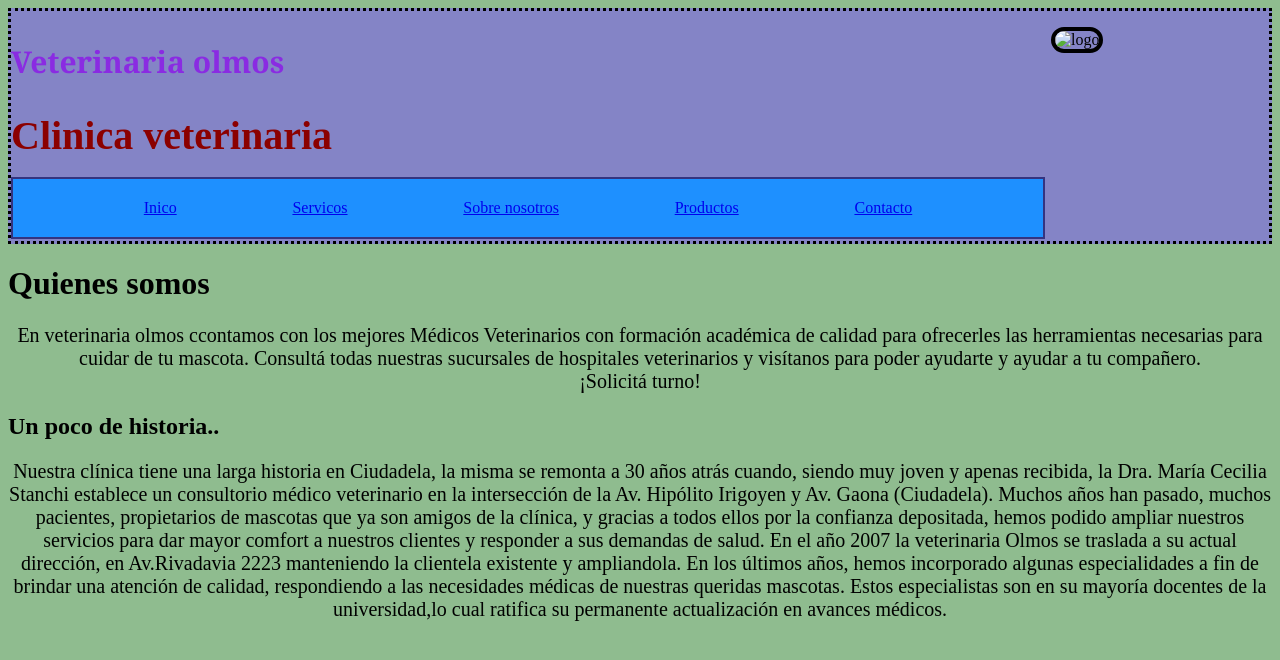
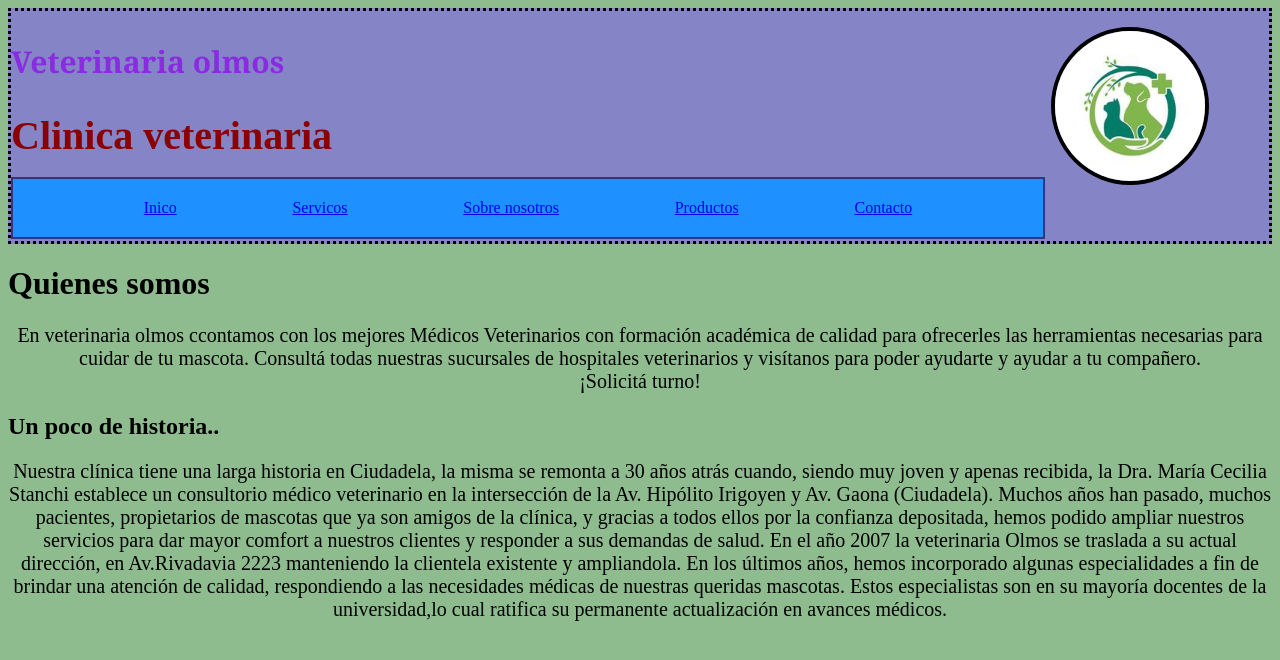
Before and after one commit to ashe333/RepositorioCoder, a plain HTML site: page pages/inicio.html in a window 1280 px wide. Shown: the top 660 px of the page. Drawn offline with Linux system fonts and the light colour scheme.

Commit message:
Paginas linkeadas 2.0

```diff
--- a/pages/inicio.html
+++ b/pages/inicio.html
@@ -17,7 +17,7 @@
             <br>
         </main>
         <figure>
-            <img class="logo" src="./images/modern-animal-pet-logo-template-free-vector.jpg" alt="logo">
+            <img class="logo" src="../images/modern-animal-pet-logo-template-free-vector.jpg" alt="logo">
         </figure>
 
         <nav class="nav">
```
Also changed, not shown: index.html (+2 -0 lines), pages/contacto.html (+3 -0 lines), pages/descuentos.html (+1 -1 lines), pages/productos.html (+1 -1 lines), pages/servicios.html (+1 -1 lines), pages/sobrenosotros.html (+3 -0 lines).
